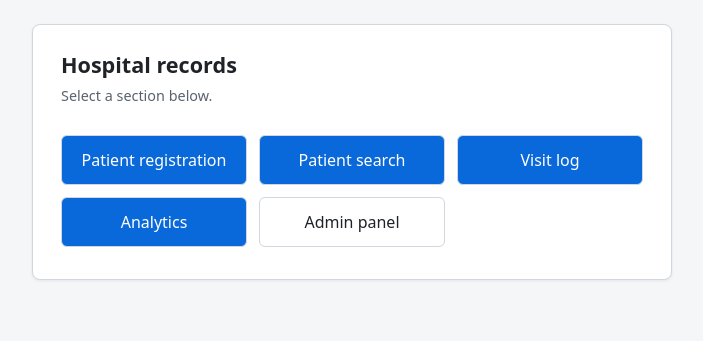
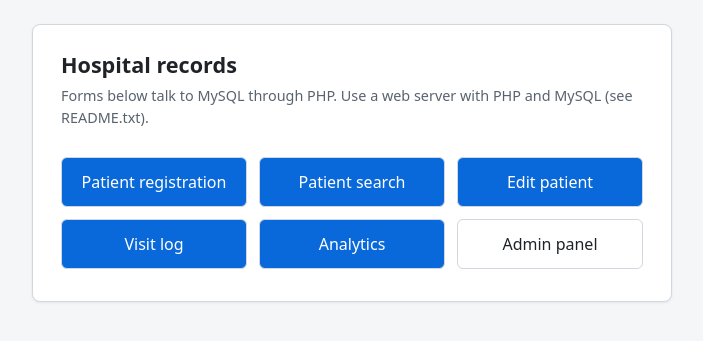
Before and after one commit to swevswev/CS4347_Project, a PHP site: page / in a window 1280 px wide. Shown: the top 341 px of the page, without its empty margins (288-991 px from the left). Run offline with PHP 8.4, Linux system fonts and the light colour scheme.

Commit message:
Refactor CSS styles and update navigation text
Updated styles for consistency and improved accessibility.

```diff
--- a/project/index.php
+++ b/project/index.php
@@ -5,26 +5,65 @@
   <meta name="viewport" content="width=device-width, initial-scale=1.0">
   <title>Home — Hospital Records</title>
   <style>
-    :root { --bg:#f4f6f8; --card:#fff; --border:#d0d7de; --text:#1f2328; --muted:#59636e; --accent:#0969da; }
-    * { box-sizing:border-box; }
-    body { margin:0; font-family:system-ui,-apple-system,Segoe UI,Roboto,sans-serif; background:var(--bg); color:var(--text); line-height:1.5; padding:1.5rem; }
-    main { max-width:40rem; margin:0 auto; background:var(--card); border:1px solid var(--border); border-radius:8px; padding:1.5rem 1.75rem 2rem; box-shadow:0 1px 3px rgba(31,35,40,.08); }
-    h1 { font-size:1.35rem; font-weight:600; margin:0 0 .25rem; }
-    .subtitle { color:var(--muted); font-size:.9rem; margin:0 0 1.75rem; }
-    .nav-grid { display:grid; grid-template-columns:repeat(auto-fill,minmax(11rem,1fr)); gap:.75rem; }
-    .nav-grid a { display:block; text-align:center; text-decoration:none; font-size:1rem; padding:.75rem 1rem; border-radius:6px; border:1px solid var(--border); background:var(--accent); color:#fff; font-weight:500; }
-    .nav-grid a:hover { filter:brightness(1.05); }
-    .nav-grid a.admin { background:#fff; color:var(--text); }
-    .nav-grid a.admin:hover { background:#f6f8fa; }
+    :root {
+      --bg: #f4f6f8;
+      --card: #fff;
+      --border: #d0d7de;
+      --text: #1f2328;
+      --muted: #59636e;
+      --accent: #0969da;
+    }
+    * { box-sizing: border-box; }
+    body {
+      margin: 0;
+      font-family: system-ui, -apple-system, Segoe UI, Roboto, sans-serif;
+      background: var(--bg);
+      color: var(--text);
+      line-height: 1.5;
+      padding: 1.5rem;
+    }
+    main {
+      max-width: 40rem;
+      margin: 0 auto;
+      background: var(--card);
+      border: 1px solid var(--border);
+      border-radius: 8px;
+      padding: 1.5rem 1.75rem 2rem;
+      box-shadow: 0 1px 3px rgba(31, 35, 40, 0.08);
+    }
+    h1 { font-size: 1.35rem; font-weight: 600; margin: 0 0 0.25rem; }
+    .subtitle { color: var(--muted); font-size: 0.9rem; margin: 0 0 1.75rem; }
+    .nav-grid {
+      display: grid;
+      grid-template-columns: repeat(auto-fill, minmax(11rem, 1fr));
+      gap: 0.75rem;
+    }
+    .nav-grid a {
+      display: block;
+      text-align: center;
+      text-decoration: none;
+      font-size: 1rem;
+      padding: 0.75rem 1rem;
+      border-radius: 6px;
+      border: 1px solid var(--border);
+      background: var(--accent);
+      color: #fff;
+      font-weight: 500;
+    }
+    .nav-grid a:hover { filter: brightness(1.05); }
+    .nav-grid a:focus-visible { outline: 2px solid var(--accent); outline-offset: 2px; }
+    .nav-grid a.admin { background: #fff; color: var(--text); }
+    .nav-grid a.admin:hover { background: #f6f8fa; }
   </style>
 </head>
 <body>
   <main>
     <h1>Hospital records</h1>
-    <p class="subtitle">Select a section below.</p>
-    <nav class="nav-grid" aria-label="Navigation">
+    <p class="subtitle">Forms below talk to MySQL through PHP. Use a web server with PHP and MySQL (see README.txt).</p>
+    <nav class="nav-grid" aria-label="Forms">
       <a href="PatientRegistration.php">Patient registration</a>
       <a href="PatientSearch.php">Patient search</a>
+      <a href="EditPatient.php">Edit patient</a>
       <a href="VisitLog.php">Visit log</a>
       <a href="Analytics.php">Analytics</a>
       <a href="login.php" class="admin">Admin panel</a>
```
